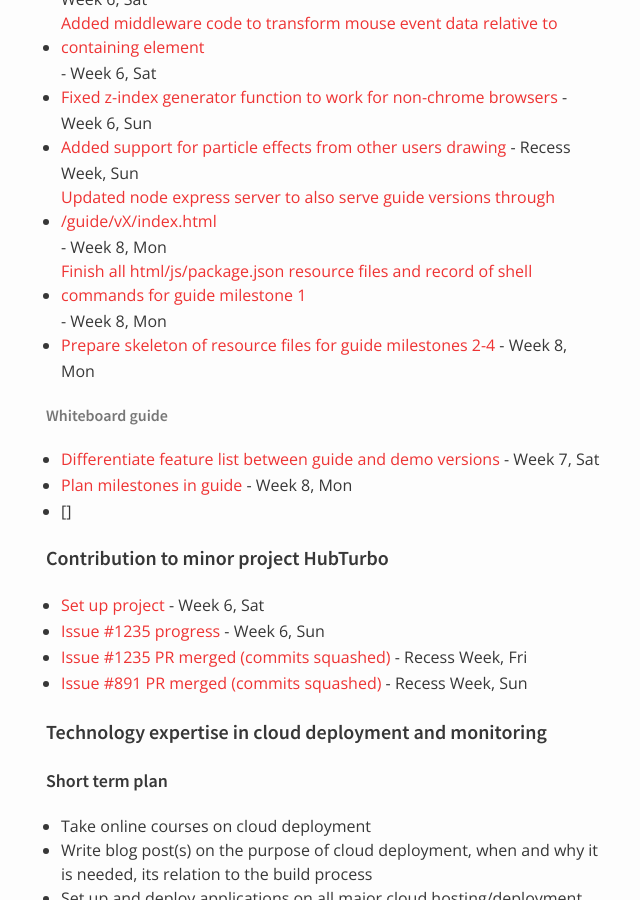
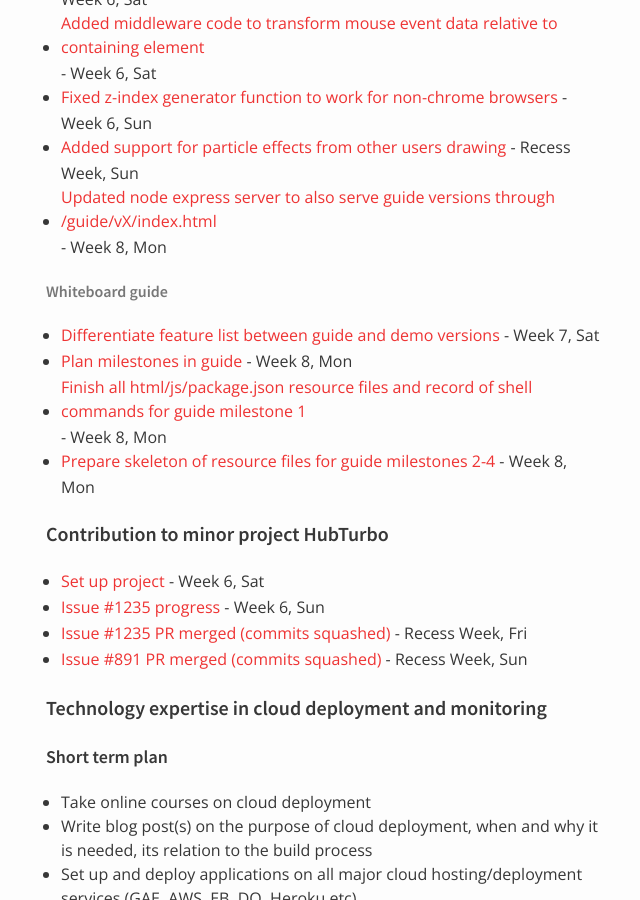
Before and after one commit to nus-oss/cs3281-AY1516S2-website, a Jekyll site: the page built from teams/socketio.md, in a window 1280 px wide and 900 px high, scrolled down 5700 px. Shown: the whole window, without its empty margins (324-964 px from the left). Built offline with Jekyll 4.4.1, drawn with Linux system fonts in a browser that asks for light colours.

Commit message:
reup yijin w7

```diff
--- a/teams/socketio.md
+++ b/teams/socketio.md
@@ -181,13 +181,12 @@ Note: links to github commits represent the last commit for that contribution
 * [Fixed z-index generator function to work for non-chrome browsers](https://github.com/nus-fboa2016-si/whiteboard/commit/b38260dd30a16d54f01ce85a5dfbfea636cefdcb) - Week 6, Sun
 * [Added support for particle effects from other users drawing](https://github.com/nus-fboa2016-si/whiteboard/commit/854e597843c31d07dc1b48f1b8f561abc2cc1428) - Recess Week, Sun
 * [Updated node express server to also serve guide versions through /guide/vX/index.html](https://github.com/nus-fboa2016-si/whiteboard/commit/dff683550b0127e1ddd29dd5bbe3e33d4d694d8e) - Week 8, Mon
-* [Finish all html/js/package.json resource files and record of shell commands for guide milestone 1](https://github.com/nus-fboa2016-si/whiteboard/commit/2b1d0442f787ef92a477804090dd7bfe8007ed09) - Week 8, Mon
-* [Prepare skeleton of resource files for guide milestones 2-4](https://github.com/nus-fboa2016-si/whiteboard/commit/933141a96c461189a12340f4297c3e73a58f3119) - Week 8, Mon
 
 ###### Whiteboard guide
 * [Differentiate feature list between guide and demo versions](https://github.com/nus-fboa2016-si/whiteboard/commit/0c9049d5492871ffe09420624082b95d0b22e2f7) - Week 7, Sat
 * [Plan milestones in guide](https://github.com/nus-fboa2016-si/whiteboard/commit/7c210b2243376d44c2be5dffe6f1f7f065b8ccd0) - Week 8, Mon
-* []
+* [Finish all html/js/package.json resource files and record of shell commands for guide milestone 1](https://github.com/nus-fboa2016-si/whiteboard/commit/2b1d0442f787ef92a477804090dd7bfe8007ed09) - Week 8, Mon
+* [Prepare skeleton of resource files for guide milestones 2-4](https://github.com/nus-fboa2016-si/whiteboard/commit/933141a96c461189a12340f4297c3e73a58f3119) - Week 8, Mon
 
 #### Contribution to minor project HubTurbo
 * [Set up project](https://github.com/YijinL/HubTurbo/branches) - Week 6, Sat
```
